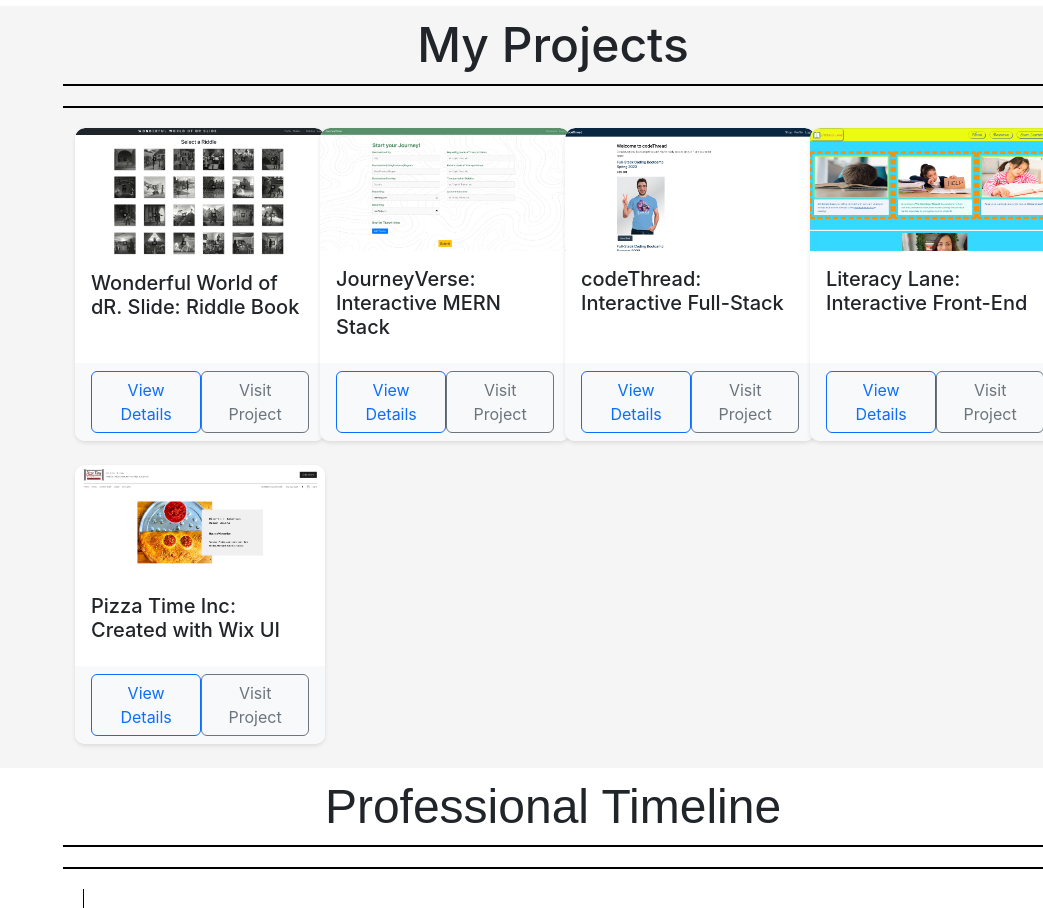
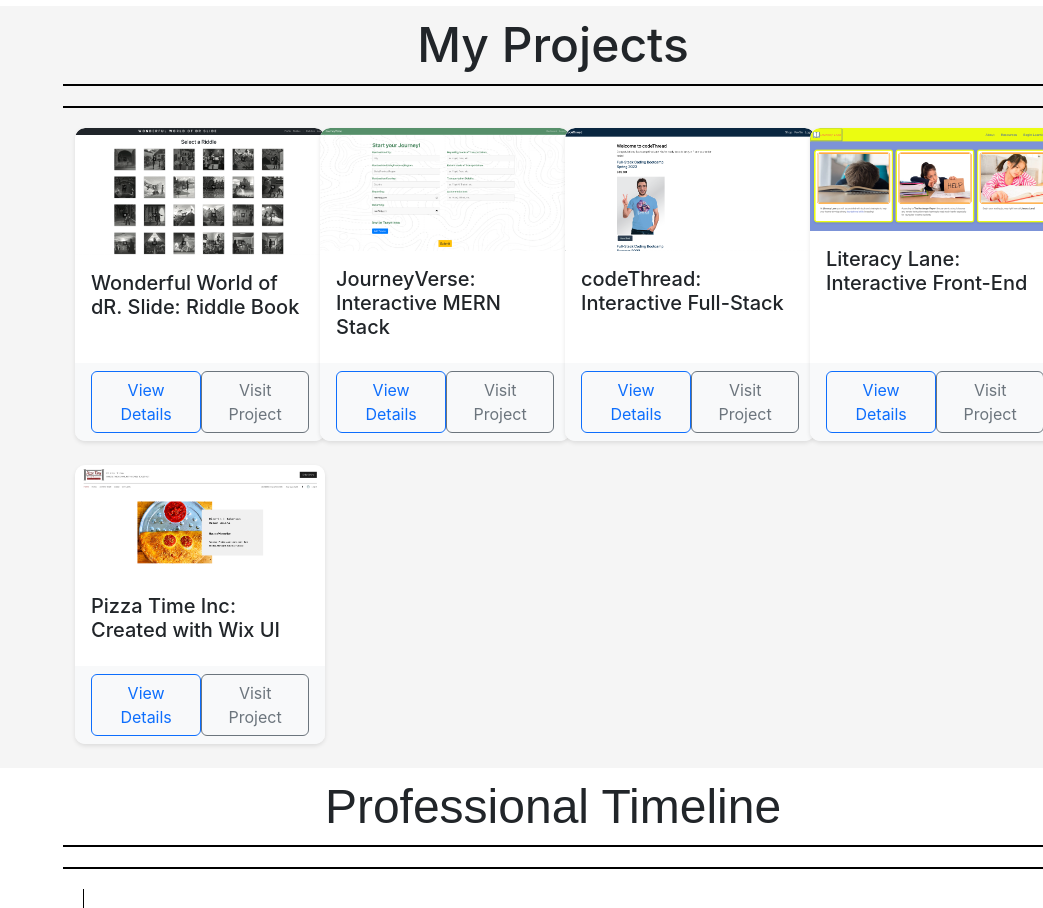
Before and after one commit to pexApred/emmanuellakis_portfolio, a React (Create React App) app: page / in a window 1280 px wide. Shown: the part 1660-2568 px from the top of the page, without its empty margins (237-1280 px from the left). Built offline with nearby package versions, Linux system fonts and the light colour scheme.

Commit message:
Updated Image for literacy lane

```diff
--- a/src/components/Project/Project.js
+++ b/src/components/Project/Project.js
@@ -38,7 +38,7 @@ const projects = [
             and delivering an interactive and responsive UI. It exhibits my commitment
             to clean coding practices, clear documentation, and effective team
             collaboration, culminating in a successful deployment on GitHub Pages.`,
-        image: '../LiteracyLane.png',
+        image: '../Literacy Lane Update Image.png',
         link: 'https://pexapred.github.io/P1-G7-Literacy-Lane/index.html'
     },
     {
```
Also changed, not shown: public/Literacy Lane Update Image.png (added).
